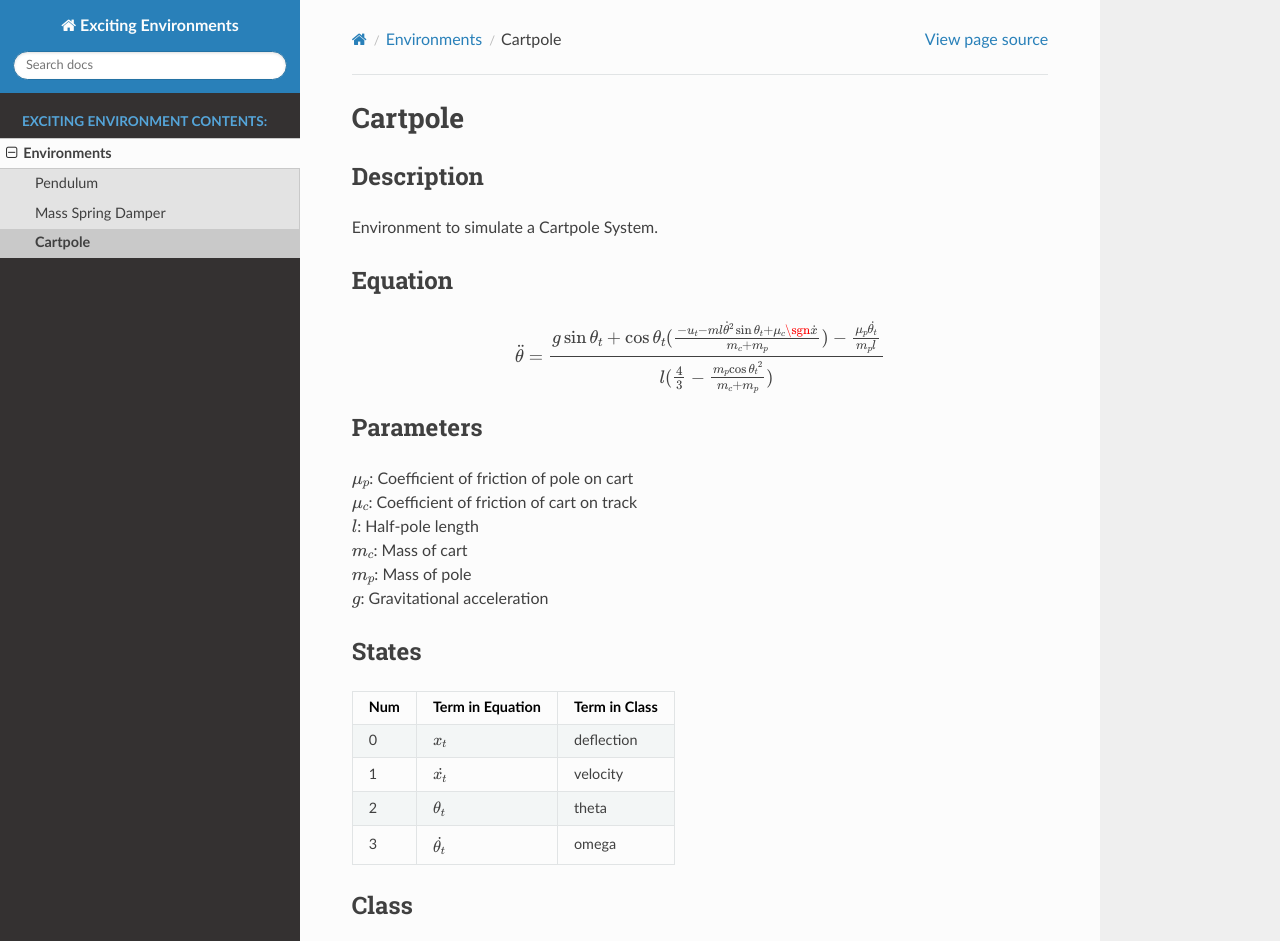
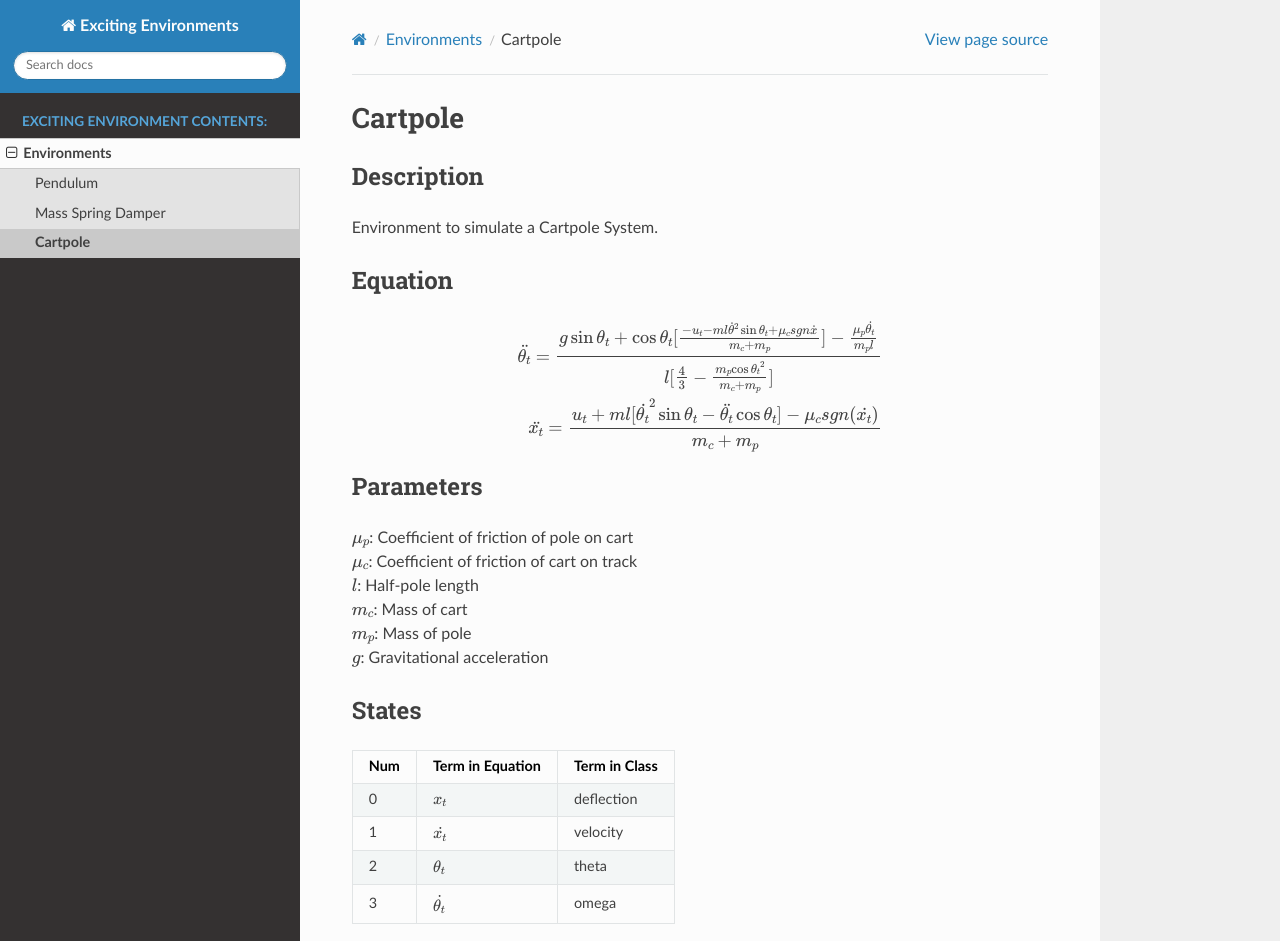
Before and after one commit to ExcitingSystems/exciting-environments, a Sphinx documentation site: the page built from docs/parts/environments/cart_pole/cart_pole_env.rst, in a window 1280 px wide and 1293 px high, cut to the strip 0-941 px from the top of the window. Built offline with Sphinx 7.4.7 and the Read the Docs theme 2.0.0, drawn with Linux system fonts in a browser that asks for light colours; pages that are not in the unit, such as notebooks, are missing from menus.

Commit message:
docu change

```diff
--- a/docs/parts/environments/cart_pole/cart_pole_env.rst
+++ b/docs/parts/environments/cart_pole/cart_pole_env.rst
@@ -9,7 +9,8 @@ Equation
 --------------------------------------------------
 .. math::
 
-      \ddot{\theta}= \frac{g\sin{\theta_t}+\cos{\theta_t}(\frac{-u_t-ml{\dot{\theta}}^2 \sin{\theta_t}+\mu_c \sgn{\dot{x}}}{m_c+m_p})-\frac{\mu_p \dot{\theta_t}}{m_p l}}{l (\frac{4}{3}- \frac{m_p {\cos{\theta_t}}^2}{m_c + m_p})}
+      \ddot{\theta_t}= \frac{g\sin{\theta_t}+\cos{\theta_t}[\frac{-u_t-ml{\dot{\theta}}^2 \sin{\theta_t}+\mu_c sgn {\dot{x}}}{m_c+m_p}]-\frac{\mu_p \dot{\theta_t}}{m_p l}}{l [\frac{4}{3}- \frac{m_p {\cos{\theta_t}}^2}{m_c + m_p}]} \\
+      \ddot{x_t}= \frac{u_t + m l [{\dot{\theta_t}}^2 \sin{\theta_t}- \ddot{\theta_t} \cos{\theta_t}]-\mu_c sgn(\dot{x_t})}{m_c + m_p}
 
 Parameters
 --------------------------------------------------
```
